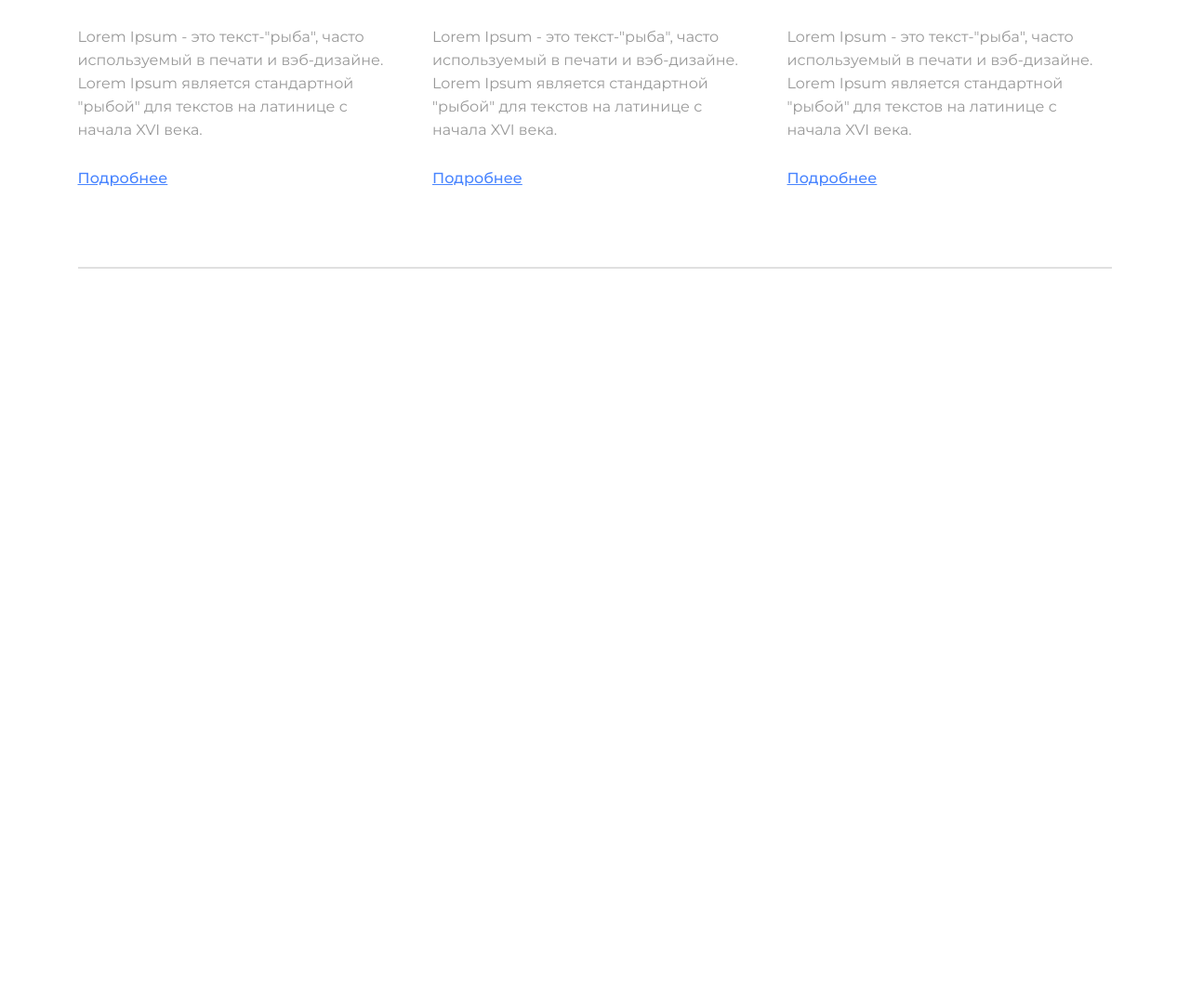
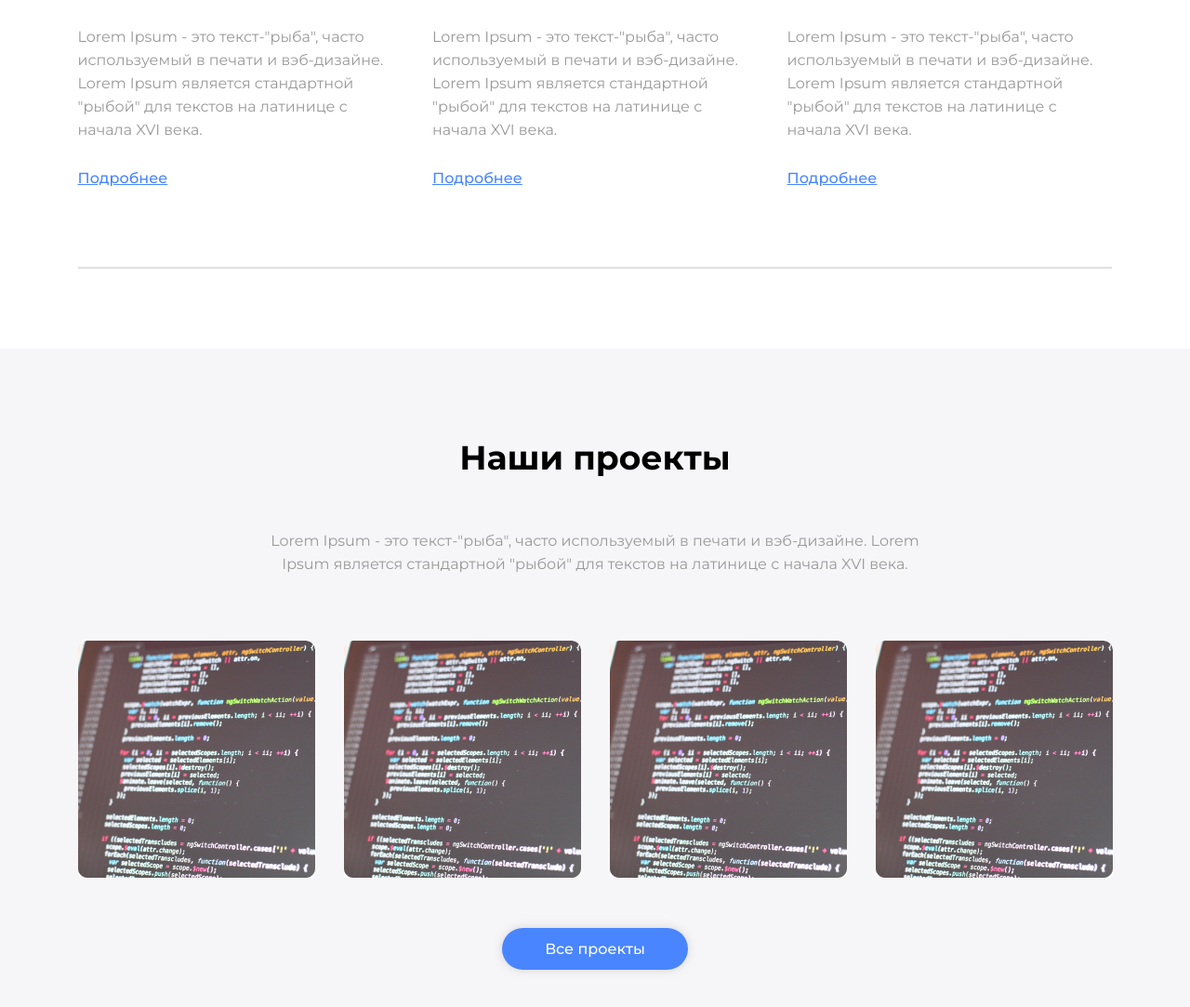
Before and after one commit to Bakalina/Template, a website: page index.html in a window 1280 px wide. Shown: the part 3056-4139 px from the top of the page at 93% size. Before the commit the page ends 3345 px from the top, so only its background shows below. Drawn offline with Linux system fonts and the light colour scheme.

Commit message:
main-all-projects-1

```diff
--- a/index.html
+++ b/index.html
@@ -151,6 +151,26 @@
             </div>
             <span></span>
         </div>
+        <div class="all-projects">
+            <h3>Наши проекты</h3>
+            <p>Lorem Ipsum - это текст-"рыба", часто используемый в печати и вэб-дизайне. Lorem <br> Ipsum является
+                стандартной "рыбой" для текстов на латинице с начала XVI века.</p>
+            <div class="all-projects__block-item">
+                <div class="all-projects__item">
+                    <img src="img/all-projects.jpg" alt="">
+                </div>
+                <div class="all-projects__item">
+                    <img src="img/all-projects.jpg" alt="">
+                </div>
+                <div class="all-projects__item">
+                    <img src="img/all-projects.jpg" alt="">
+                </div>
+                <div class="all-projects__item">
+                    <img src="img/all-projects.jpg" alt="">
+                </div>
+            </div>
+            <button>Все проекты</button>
+        </div>
     </main>
 </body>
 
--- /dev/null
+++ b/styles/_main-all-projects.scss
@@ -0,0 +1,45 @@
+/* start all-projects */
+
+.all-projects {
+    @include block-width;
+    background: #F6F6F8;
+    margin-top: 520px;
+
+    h3 {
+        padding-top: 91px;
+        font-weight: bold;
+        font-size: $text-size+20;
+        line-height: 53px;
+        text-align: center;
+        color: #000000;
+    }
+
+    p {
+        font-size: $text-size;
+        line-height: 25px;
+        text-align: center;
+        color: #999999;
+        margin-top: 50px;
+    }
+
+    .all-projects__block-item {
+        display: flex;
+        justify-content: space-between;
+        max-width: 1113px;
+        margin: 0 auto;
+        margin-top: 70px;
+
+        .all-projects__item {
+            overflow: hidden;
+            border-radius: 10px;
+        }
+    }
+
+    button {
+        @include button;
+        margin-bottom: 130px;
+    }
+}
+
+
+/* end all-projects */
--- a/styles/style.scss
+++ b/styles/style.scss
@@ -10,3 +10,4 @@ $text-size: 16px;
 @import 'main-services';
 @import 'main-about-us';
 @import 'main-all-services';
+@import 'main-all-projects';
```
Also changed, not shown: img/all-projects.jpg (added), styles/style.css.
